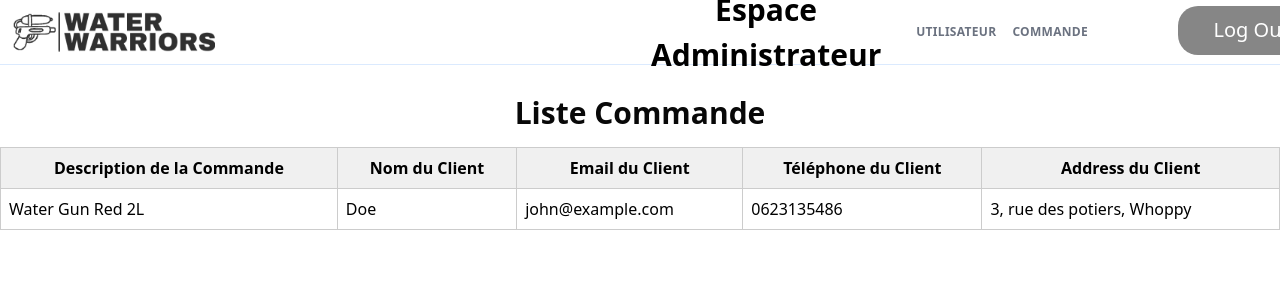
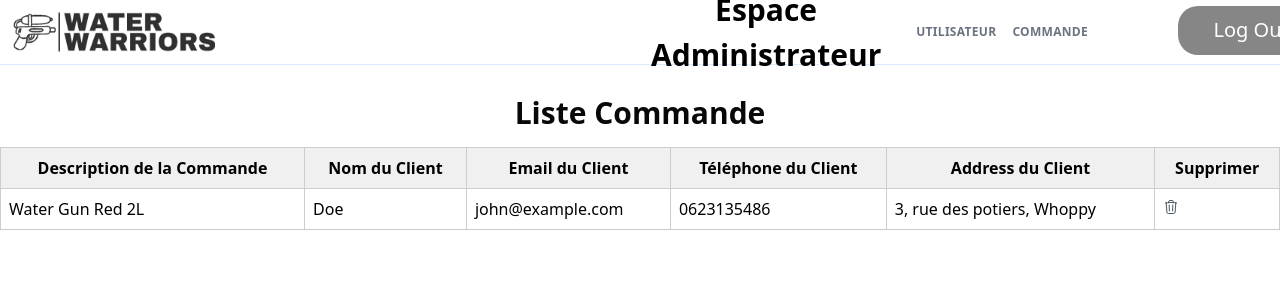
Before and after one commit to yoyo53/OnlineStore, a Vue app in the folder front/: page /Commandes in a window 1280 px wide. Shown: the top 300 px of the page. Built offline with nearby package versions, Linux system fonts and the light colour scheme.

Commit message:
Add button supprimer in Commande List

```diff
--- a/front/src/views/PageAdminCommande.vue
+++ b/front/src/views/PageAdminCommande.vue
@@ -46,6 +46,7 @@
           <th>Email du Client</th>
           <th>Téléphone du Client</th>
           <th>Address du Client</th>
+          <th>Supprimer</th>
         </tr>
       </thead>
       <tbody>
@@ -55,6 +56,26 @@
           <td>john@example.com</td>
           <td>0623135486</td>
           <td>3, rue des potiers, Whoppy</td>
+          <td>
+            <button class="text-gray-600 transition hover:text-red-600">
+                <span class="sr-only">Remove item</span>
+
+                <svg
+                  xmlns="http://www.w3.org/2000/svg"
+                  fill="none"
+                  viewBox="0 0 24 24"
+                  stroke-width="1.5"
+                  stroke="currentColor"
+                  class="h-4 w-4"
+                >
+                  <path
+                    stroke-linecap="round"
+                    stroke-linejoin="round"
+                    d="M14.74 9l-.346 9m-4.788 0L9.26 9m9.968-3.21c.342.052.682.107 1.022.166m-1.022-.165L18.16 19.673a2.25 2.25 0 01-2.244 2.077H8.084a2.25 2.25 0 01-2.244-2.077L4.772 5.79m14.456 0a48.108 48.108 0 00-3.478-.397m-12 .562c.34-.059.68-.114 1.022-.165m0 0a48.11 48.11 0 013.478-.397m7.5 0v-.916c0-1.18-.91-2.164-2.09-2.201a51.964 51.964 0 00-3.32 0c-1.18.037-2.09 1.022-2.09 2.201v.916m7.5 0a48.667 48.667 0 00-7.5 0"
+                  />
+                </svg>
+              </button>
+          </td>
         </tr>
       </tbody>
     </table>
```
